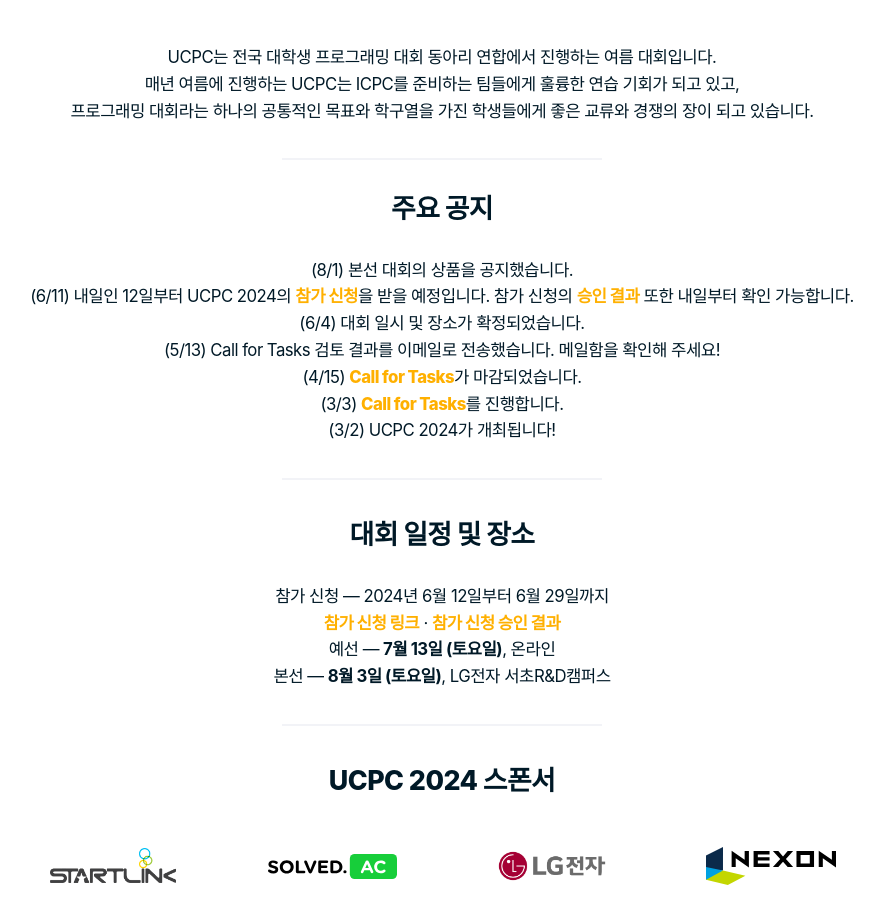
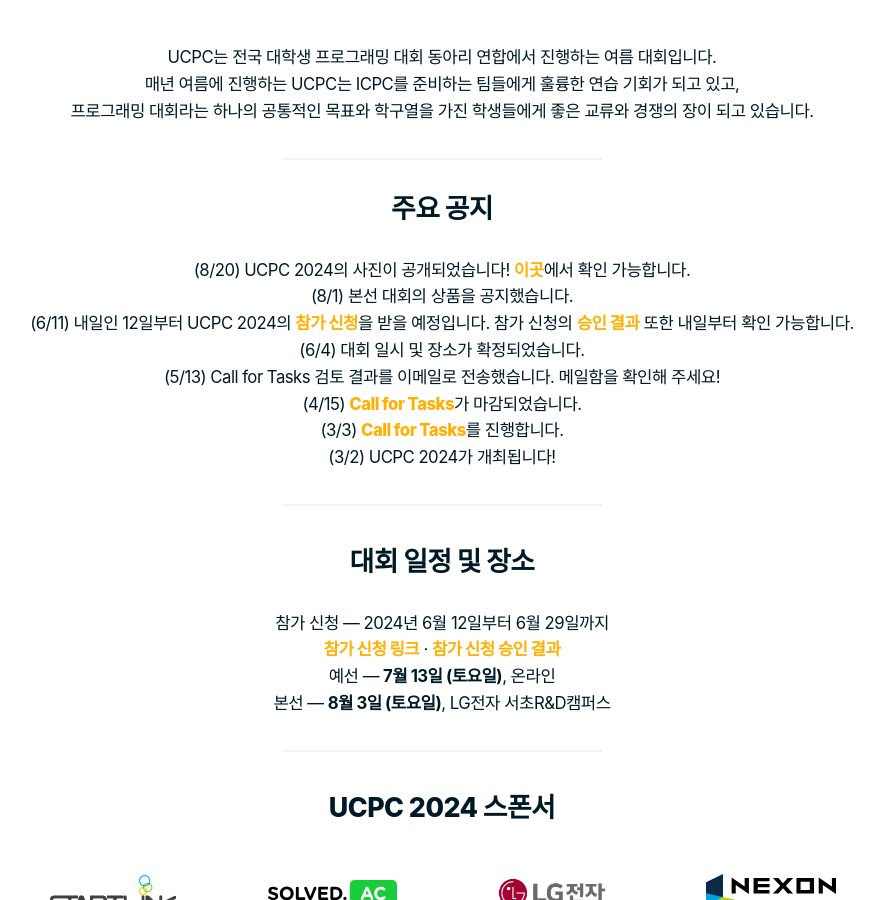
Before and after one commit to ucpcc/2025, a Jekyll site: the page built from index.md, in a window 1280 px wide and 900 px high, scrolled down 1392 px. Shown: the whole window, without its empty margins (198-1082 px from the left). Built offline with Jekyll 4.4.1, drawn with Linux system fonts in a browser that asks for light colours; some web fonts are replaced.

Commit message:
add photos link

```diff
--- a/index.md
+++ b/index.md
@@ -5,6 +5,7 @@ title: UCPC 2024
 
 ## 주요 공지
 
+- (8/20) UCPC 2024의 사진이 공개되었습니다! [이곳](https://drive.google.com/drive/folders/1bzq9UfU1zYW_kJOX787H_7N4yFM2UCqn?usp=sharing)에서 확인 가능합니다.
 - (8/1) 본선 대회의 상품을 공지했습니다.
 - (6/11) 내일인 12일부터 UCPC 2024의 [참가 신청](https://docs.google.com/forms/d/e/1FAIpQLSfsXiZJmeqX0AR_6nG7d_i2qiaXpbL4ZSi-olmWZGig65PtEQ/viewform)을 받을 예정입니다. 참가 신청의 [승인 결과](https://docs.google.com/spreadsheets/d/16g5iZdJM67wqf3cUolCyGy3KZ6fsGQ6a23St5Umbpqk/edit) 또한 내일부터 확인 가능합니다.
 - (6/4) 대회 일시 및 장소가 확정되었습니다.
```
